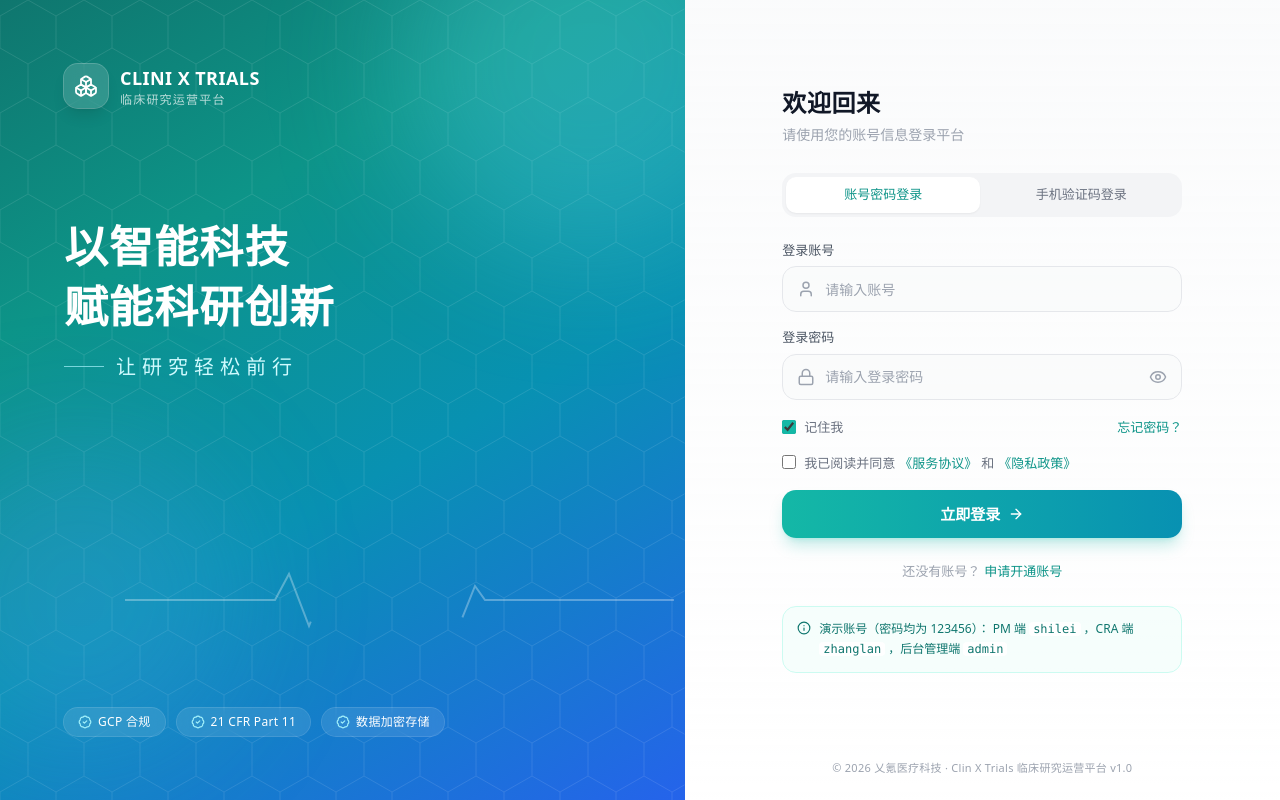
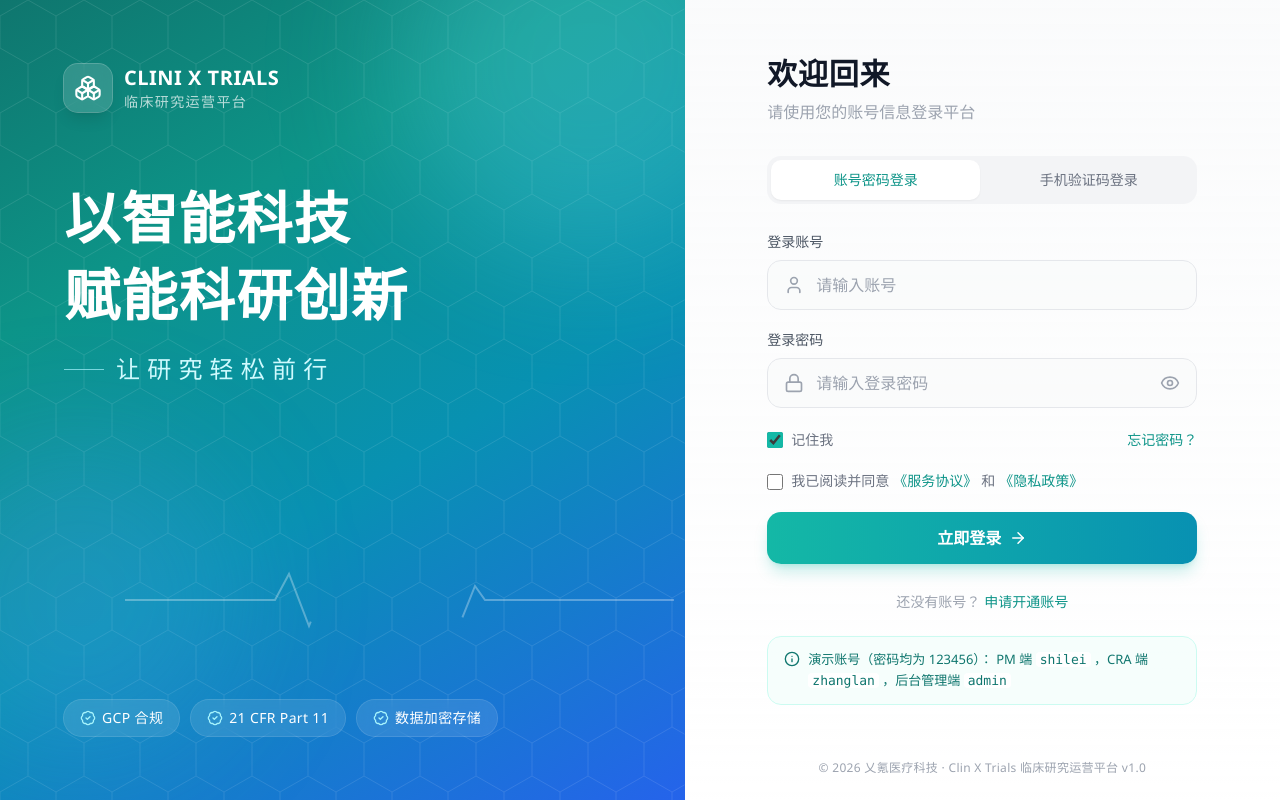
Before and after one commit to aike-sherry/dms, a React (Vite) app: page / in a window 1280 px wide. Built offline with nearby package versions, Linux system fonts and the light colour scheme.

Commit message:
style(login): 优化登录页字体
- 全局启用中文系统字体栈（PingFang/鸿蒙/思源/雅黑）与抗锯齿渲染
- 验证码倒计时、手机号、验证码输入及页脚年份启用等宽数字（tabular-nums）

```diff
--- a/src/index.css
+++ b/src/index.css
@@ -71,7 +71,19 @@
   }
   body {
     @apply bg-background text-foreground;
+    font-family:
+      'PingFang SC', 'HarmonyOS Sans SC', 'Source Han Sans SC', 'Noto Sans SC', 'Microsoft YaHei',
+      'Segoe UI', system-ui, -apple-system, 'Helvetica Neue', Arial, sans-serif;
+    -webkit-font-smoothing: antialiased;
+    -moz-osx-font-smoothing: grayscale;
+    text-rendering: optimizeLegibility;
   }
+}
+
+/* 数字等宽（验证码倒计时、手机号等对数字更稳） */
+.font-num {
+  font-variant-numeric: tabular-nums;
+  font-feature-settings: 'tnum';
 }
 
 /* 登录页动效 */
--- a/src/pages/Login.tsx
+++ b/src/pages/Login.tsx
@@ -76,40 +76,40 @@ function BrandPanel() {
 
       {/* 品牌 */}
       <div className="relative flex items-center gap-3">
-        <div className="flex h-11 w-11 items-center justify-center rounded-xl bg-white/15 shadow-lg ring-1 ring-white/30 backdrop-blur">
-          <Boxes className="h-6 w-6" strokeWidth={1.8} />
+        <div className="flex h-12 w-12 items-center justify-center rounded-xl bg-white/15 shadow-lg ring-1 ring-white/30 backdrop-blur">
+          <Boxes className="h-7 w-7" strokeWidth={1.8} />
         </div>
         <div>
-          <div className="text-lg font-bold tracking-wide">CLINI X TRIALS</div>
-          <div className="text-xs tracking-widest text-white/70">临床研究运营平台</div>
+          <div className="text-xl font-bold tracking-wide">CLINI X TRIALS</div>
+          <div className="text-sm tracking-widest text-white/70">临床研究运营平台</div>
         </div>
       </div>
 
       {/* 主标语 + 价值点 */}
-      <div className="relative max-w-lg">
-        <h1 className="text-4xl leading-snug font-bold tracking-wide xl:text-[2.75rem]">
+      <div className="relative max-w-xl">
+        <h1 className="text-5xl leading-snug font-bold tracking-wide xl:text-[3.5rem]">
           以智能科技
           <br />
           赋能科研创新
         </h1>
-        <p className="mt-4 flex items-center gap-3 text-xl font-light tracking-[0.3em] text-cyan-100">
+        <p className="mt-5 flex items-center gap-3 text-2xl font-light tracking-[0.3em] text-cyan-100">
           <span className="inline-block h-px w-10 bg-cyan-200/70" />
           让研究轻松前行
         </p>
 
-        <ul className="mt-12 space-y-5">
+        <ul className="mt-14 space-y-6">
           {features.map(({ icon: Icon, title, desc }, i) => (
             <li
               key={title}
               className="login-fade-up flex items-center gap-4"
               style={{ animationDelay: `${0.15 + i * 0.12}s` }}
             >
-              <div className="flex h-11 w-11 shrink-0 items-center justify-center rounded-lg bg-white/12 ring-1 ring-white/25 backdrop-blur">
-                <Icon className="h-5 w-5" strokeWidth={1.8} />
+              <div className="flex h-12 w-12 shrink-0 items-center justify-center rounded-lg bg-white/12 ring-1 ring-white/25 backdrop-blur">
+                <Icon className="h-[22px] w-[22px]" strokeWidth={1.8} />
               </div>
               <div>
-                <div className="text-[15px] font-medium">{title}</div>
-                <div className="mt-0.5 text-xs text-white/65">{desc}</div>
+                <div className="text-base font-medium">{title}</div>
+                <div className="mt-1 text-sm text-white/65">{desc}</div>
               </div>
             </li>
           ))}
@@ -121,9 +121,9 @@ function BrandPanel() {
         {compliance.map((c) => (
           <span
             key={c}
-            className="flex items-center gap-1.5 rounded-full bg-white/10 px-3.5 py-1.5 text-xs tracking-wide ring-1 ring-white/20 backdrop-blur"
+            className="flex items-center gap-1.5 rounded-full bg-white/10 px-4 py-2 text-sm tracking-wide ring-1 ring-white/20 backdrop-blur"
           >
-            <BadgeCheck className="h-3.5 w-3.5 text-cyan-200" />
+            <BadgeCheck className="h-4 w-4 text-cyan-200" />
             {c}
           </span>
         ))}
@@ -147,23 +147,23 @@ function Field({
 }) {
   return (
     <div>
-      <label className="mb-1.5 block text-[13px] font-medium text-gray-600">{label}</label>
+      <label className="mb-2 block text-sm font-medium text-gray-600">{label}</label>
       <div
         className={cn(
-          'group flex items-center gap-2.5 rounded-xl border bg-gray-50/60 px-3.5 transition-all focus-within:border-teal-500 focus-within:bg-white focus-within:ring-4 focus-within:ring-teal-500/10',
+          'group flex items-center gap-3 rounded-xl border bg-gray-50/60 px-4 transition-all focus-within:border-teal-500 focus-within:bg-white focus-within:ring-4 focus-within:ring-teal-500/10',
           error ? 'border-red-300' : 'border-gray-200 hover:border-gray-300',
         )}
       >
-        <Icon className="h-[18px] w-[18px] shrink-0 text-gray-400 transition-colors group-focus-within:text-teal-500" />
+        <Icon className="h-5 w-5 shrink-0 text-gray-400 transition-colors group-focus-within:text-teal-500" />
         {children}
       </div>
-      {error && <p className="mt-1.5 text-xs text-red-500">{error}</p>}
+      {error && <p className="mt-1.5 text-[13px] text-red-500">{error}</p>}
     </div>
   )
 }
 
 const inputCls =
-  'h-11 w-full bg-transparent text-sm text-gray-800 outline-none placeholder:text-gray-400'
+  'h-12 w-full bg-transparent text-base text-gray-800 outline-none placeholder:text-gray-400'
 
 /* ---------------- 登录页 ---------------- */
 
@@ -255,23 +255,23 @@ export default function Login() {
         <div className="h-1 w-full bg-gradient-to-r from-teal-500 via-cyan-500 to-blue-500 lg:hidden" />
 
         <div className="flex flex-1 items-center justify-center px-6 py-10 sm:px-10">
-          <div className="login-fade-up w-full max-w-[400px]">
+          <div className="login-fade-up w-full max-w-[430px]">
             {/* 移动端品牌 */}
             <div className="mb-8 flex items-center gap-3 lg:hidden">
-              <div className="flex h-10 w-10 items-center justify-center rounded-xl bg-gradient-to-br from-teal-500 to-blue-500 text-white shadow-md">
-                <Boxes className="h-5 w-5" strokeWidth={1.8} />
+              <div className="flex h-11 w-11 items-center justify-center rounded-xl bg-gradient-to-br from-teal-500 to-blue-500 text-white shadow-md">
+                <Boxes className="h-6 w-6" strokeWidth={1.8} />
               </div>
               <div>
-                <div className="text-base font-bold tracking-wide text-gray-800">CLINI X TRIALS</div>
-                <div className="text-[11px] tracking-widest text-gray-400">临床研究运营平台</div>
+                <div className="text-lg font-bold tracking-wide text-gray-800">CLINI X TRIALS</div>
+                <div className="text-xs tracking-widest text-gray-400">临床研究运营平台</div>
               </div>
             </div>
 
-            <h2 className="text-2xl font-bold tracking-wide text-gray-900">欢迎回来</h2>
-            <p className="mt-1.5 text-sm text-gray-400">请使用您的账号信息登录平台</p>
+            <h2 className="text-3xl font-bold tracking-wide text-gray-900">欢迎回来</h2>
+            <p className="mt-2 text-base text-gray-400">请使用您的账号信息登录平台</p>
 
             {/* 登录方式切换 */}
-            <div className="mt-7 grid grid-cols-2 gap-1 rounded-xl bg-gray-100 p-1">
+            <div className="mt-8 grid grid-cols-2 gap-1 rounded-xl bg-gray-100 p-1">
               {(
                 [
                   ['password', '账号密码登录'],
@@ -286,7 +286,7 @@ export default function Login() {
                     setErrors({})
                   }}
                   className={cn(
-                    'h-9 rounded-lg text-[13px] font-medium transition-all',
+                    'h-10 rounded-lg text-sm font-medium transition-all',
                     mode === key
                       ? 'bg-white text-teal-600 shadow-sm'
                       : 'text-gray-500 hover:text-gray-700',
@@ -297,7 +297,7 @@ export default function Login() {
               ))}
             </div>
 
-            <form onSubmit={submit} noValidate className="mt-6 space-y-4">
+            <form onSubmit={submit} noValidate className="mt-7 space-y-5">
               {mode === 'password' ? (
                 <>
                   <Field label="登录账号" icon={User} error={errors.account}>
@@ -325,9 +325,9 @@ export default function Login() {
                       aria-label={showPwd ? '隐藏密码' : '显示密码'}
                     >
                       {showPwd ? (
-                        <EyeOff className="h-[18px] w-[18px]" />
+                        <EyeOff className="h-5 w-5" />
                       ) : (
-                        <Eye className="h-[18px] w-[18px]" />
+                        <Eye className="h-5 w-5" />
                       )}
                     </button>
                   </Field>
@@ -336,7 +336,7 @@ export default function Login() {
                 <>
                   <Field label="手机号" icon={Smartphone} error={errors.phone}>
                     <input
-                      className={inputCls}
+                      className={cn(inputCls, 'font-num')}
                       placeholder="请输入注册手机号"
                       maxLength={11}
                       inputMode="numeric"
@@ -346,7 +346,7 @@ export default function Login() {
                   </Field>
                   <Field label="短信验证码" icon={ShieldCheck} error={errors.code}>
                     <input
-                      className={inputCls}
+                      className={cn(inputCls, 'font-num')}
                       placeholder="请输入 6 位验证码"
                       maxLength={6}
                       inputMode="numeric"
@@ -358,13 +358,17 @@ export default function Login() {
                       onClick={sendCode}
                       disabled={countdown > 0}
                       className={cn(
-                        'shrink-0 rounded-lg px-3 py-1.5 text-xs font-medium whitespace-nowrap transition-all',
+                        'shrink-0 rounded-lg px-3.5 py-2 text-[13px] font-medium whitespace-nowrap transition-all',
                         countdown > 0
                           ? 'cursor-not-allowed bg-gray-100 text-gray-400'
                           : 'bg-teal-50 text-teal-600 hover:bg-teal-100',
                       )}
                     >
-                      {countdown > 0 ? `${countdown}s 后重发` : '获取验证码'}
+                      {countdown > 0 ? (
+                        <span className="font-num">{`${countdown}s 后重发`}</span>
+                      ) : (
+                        '获取验证码'
+                      )}
                     </button>
                   </Field>
                 </>
@@ -372,18 +376,18 @@ export default function Login() {
 
               {/* 记住我 / 忘记密码 */}
               <div className="flex items-center justify-between pt-0.5">
-                <label className="flex cursor-pointer items-center gap-2 text-[13px] text-gray-500 select-none">
+                <label className="flex cursor-pointer items-center gap-2 text-sm text-gray-500 select-none">
                   <input
                     type="checkbox"
                     checked={remember}
                     onChange={(e) => setRemember(e.target.checked)}
-                    className="h-3.5 w-3.5 rounded border-gray-300 text-teal-500 accent-teal-500"
+                    className="h-4 w-4 rounded border-gray-300 text-teal-500 accent-teal-500"
                   />
                   记住我
                 </label>
                 <button
                   type="button"
-                  className="text-[13px] text-teal-600 transition-colors hover:text-teal-700"
+                  className="text-sm text-teal-600 transition-colors hover:text-teal-700"
                 >
                   忘记密码？
                 </button>
@@ -391,7 +395,7 @@ export default function Login() {
 
               {/* 协议 */}
               <div>
-                <label className="flex cursor-pointer items-start gap-2 text-[13px] leading-relaxed text-gray-500 select-none">
+                <label className="flex cursor-pointer items-start gap-2 text-sm leading-relaxed text-gray-500 select-none">
                   <input
                     type="checkbox"
                     checked={agreed}
@@ -399,7 +403,7 @@ export default function Login() {
                       setAgreed(e.target.checked)
                       if (e.target.checked) setErrors((er) => ({ ...er, agreed: '' }))
                     }}
-                    className="mt-0.5 h-3.5 w-3.5 rounded border-gray-300 text-teal-500 accent-teal-500"
+                    className="mt-1 h-4 w-4 rounded border-gray-300 text-teal-500 accent-teal-500"
                   />
                   <span>
                     我已阅读并同意
@@ -412,7 +416,7 @@ export default function Login() {
                     </button>
                   </span>
                 </label>
-                {errors.agreed && <p className="mt-1.5 text-xs text-red-500">{errors.agreed}</p>}
+                {errors.agreed && <p className="mt-1.5 text-[13px] text-red-500">{errors.agreed}</p>}
               </div>
 
               {/* 提交 */}
@@ -420,7 +424,7 @@ export default function Login() {
                 type="submit"
                 disabled={loading}
                 className={cn(
-                  'group flex h-12 w-full items-center justify-center gap-2 rounded-xl text-[15px] font-semibold text-white shadow-lg shadow-teal-500/25 transition-all',
+                  'group flex h-[52px] w-full items-center justify-center gap-2 rounded-xl text-base font-semibold text-white shadow-lg shadow-teal-500/25 transition-all',
                   loading
                     ? 'cursor-wait bg-teal-400'
                     : 'bg-gradient-to-r from-teal-500 to-cyan-600 hover:shadow-xl hover:shadow-teal-500/30 hover:brightness-105 active:scale-[0.99]',
@@ -428,19 +432,19 @@ export default function Login() {
               >
                 {loading ? (
                   <>
-                    <Loader2 className="h-4 w-4 animate-spin" />
+                    <Loader2 className="h-[18px] w-[18px] animate-spin" />
                     正在登录…
                   </>
                 ) : (
                   <>
                     立即登录
-                    <ArrowRight className="h-4 w-4 transition-transform group-hover:translate-x-0.5" />
+                    <ArrowRight className="h-[18px] w-[18px] transition-transform group-hover:translate-x-0.5" />
                   </>
                 )}
               </button>
             </form>
 
-            <p className="mt-6 text-center text-[13px] text-gray-400">
+            <p className="mt-7 text-center text-sm text-gray-400">
               还没有账号？
               <button
                 type="button"
@@ -451,8 +455,8 @@ export default function Login() {
             </p>
 
             {/* 演示账号提示 */}
-            <div className="mt-6 flex items-start gap-2 rounded-xl border border-teal-100 bg-teal-50/60 px-3.5 py-3 text-xs leading-relaxed text-teal-700">
-              <Info className="mt-0.5 h-3.5 w-3.5 shrink-0" />
+            <div className="mt-6 flex items-start gap-2 rounded-xl border border-teal-100 bg-teal-50/60 px-4 py-3 text-[13px] leading-relaxed text-teal-700">
+              <Info className="mt-0.5 h-4 w-4 shrink-0" />
               <div>
                 <span className="font-medium">演示账号</span>（密码均为 123456）：
                 PM 端 <code className="rounded bg-white px-1 font-mono">shilei</code> ，CRA 端{' '}
@@ -464,8 +468,11 @@ export default function Login() {
         </div>
 
         {/* 底部 */}
-        <footer className="flex flex-col items-center gap-1 px-6 pb-6 text-[11px] tracking-wide text-gray-400">
-          <div>© 2026 乂氪医疗科技 · Clin X Trials 临床研究运营平台 v1.0</div>
+        <footer className="flex flex-col items-center gap-1 px-6 pb-6 text-xs tracking-wide text-gray-400">
+          <div>
+            © <span className="font-num">2026</span> 乂氪医疗科技 · Clin X Trials
+            临床研究运营平台 v1.0
+          </div>
         </footer>
       </div>
     </div>
```
